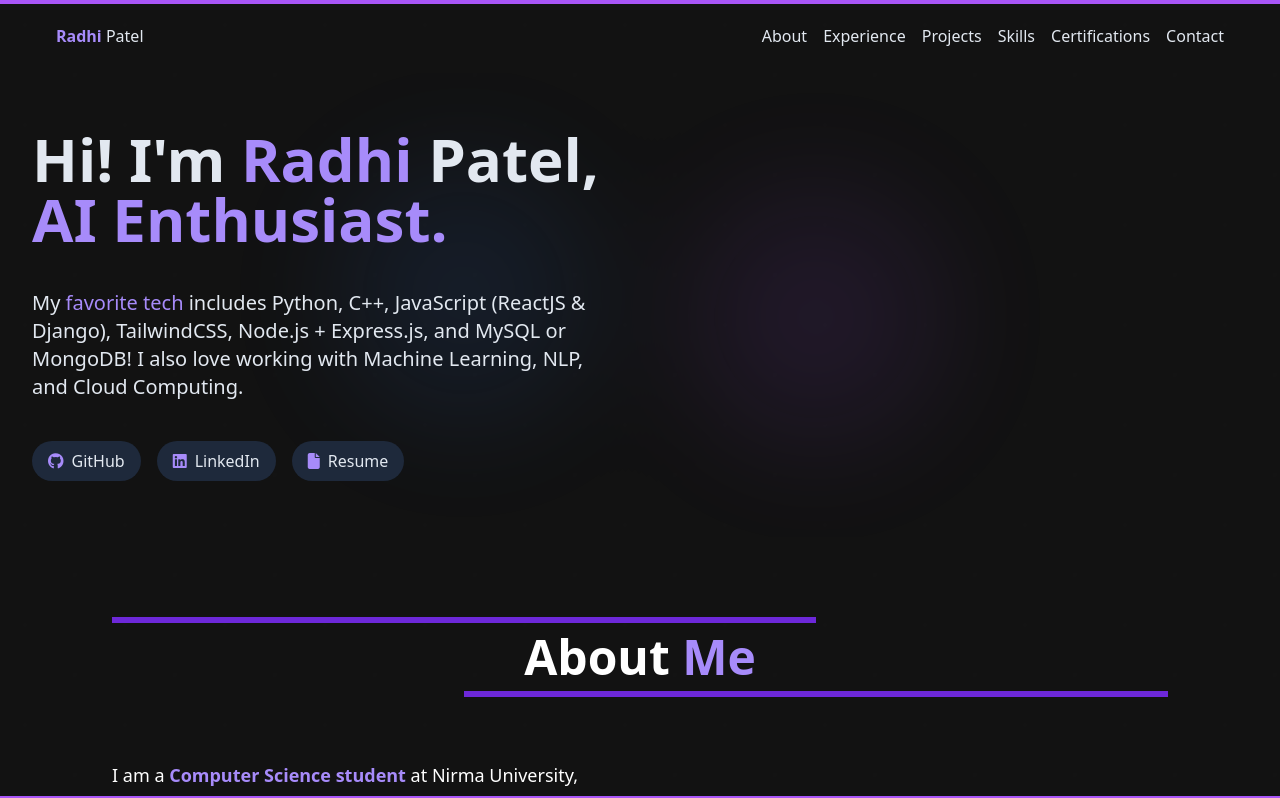
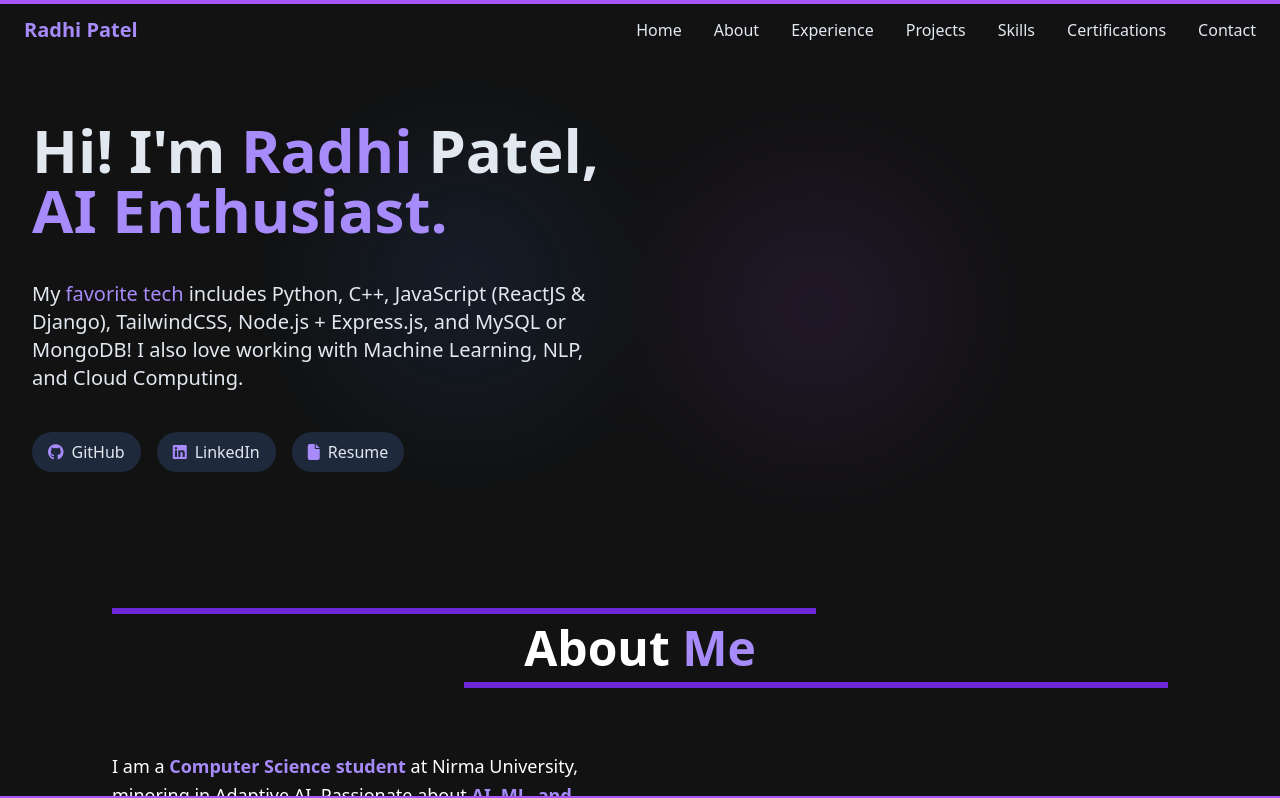
Before and after one commit to radhipatel157/Portfolio, a Next.js app: page / in a window 1280 px wide. Shown: the top 798 px of the page. Built offline with nearby package versions, Linux system fonts and the light colour scheme.

Commit message:
last commit

```diff
--- a/components/Hero.tsx
+++ b/components/Hero.tsx
@@ -1,116 +1,19 @@
-// "use client";
-
-// import { useEffect, useState } from 'react';
-// import { TypeAnimation } from 'react-type-animation';
-
-// export default function Hero() {
-//   const [mounted, setMounted] = useState(false);
-
-//   useEffect(() => {
-//     setMounted(true);
-//   }, []);
-
-//   return (
-//     <section id="home" className="grid grid-cols-1 lg:grid-cols-2 gap-10 py-8 sm:py-14 relative">
-//       {/* Decorative background elements */}
-//       <div className="absolute inset-0 overflow-hidden opacity-10 z-0">
-//         <div className="absolute top-1/4 right-1/4 w-64 h-64 bg-purple-500 rounded-full blur-3xl"></div>
-//         <div className="absolute bottom-1/4 left-1/4 w-64 h-64 bg-blue-500 rounded-full blur-3xl"></div>
-//       </div>
-
-//       <div className="flex flex-col lg:justify-center text-center lg:text-left gap-6 md:gap-8 lg:gap-10 z-10">
-//         <h2 className="font-semibold text-4xl sm:text-5xl md:text-6xl">
-//           Hi! I'm <span className="text-violet-400">Radhi</span> Patel,
-//           <br />
-//           {mounted && (
-//             <TypeAnimation
-//               sequence={[
-//                 'Software Developer.',
-//                 1000,
-//                 'Full Stack Developer.',
-//                 1000,
-//                 'AI Enthusiast.',
-//                 1000,
-
-
-//               ]}
-//               wrapper="span"
-//               speed={50}
-//               repeat={Infinity}
-//               className="text-violet-400"
-//             />
-//           )}
-//         </h2>
-//         <p className="text-base sm:text-lg md:text-xl">
-//           My <span className="text-violet-400">favorite tech</span> includes Python, C++, JavaScript
-//           (ReactJS & Django), TailwindCSS, Node.js + Express.js, and MySQL or MongoDB!
-//           I also love working with Machine Learning, NLP, and Cloud Computing.
-
-//         </p>
-
-//         <div className="flex flex-wrap gap-4 justify-center lg:justify-start">
-//           <a
-//             href="https://github.com/radhipatel157"
-//             target="_blank"
-//             rel="noopener noreferrer"
-//             className="flex items-center gap-2 px-4 py-2 rounded-full bg-slate-800 hover:bg-slate-700 transition-colors"
-//           >
-//             <i className="fa-brands fa-github text-violet-400"></i>
-//             <span>GitHub</span>
-//           </a>
-//           <a
-//             href="https://www.linkedin.com/in/radhi-patel1507/"
-//             target="_blank"
-//             rel="noopener noreferrer"
-//             className="flex items-center gap-2 px-4 py-2 rounded-full bg-slate-800 hover:bg-slate-700 transition-colors"
-//           >
-//             <i className="fa-brands fa-linkedin text-violet-400"></i>
-//             <span>LinkedIn</span>
-//           </a>
-//           <a
-//             href="https://drive.google.com/file/d/1j0v128nbWBuvbLH1_LToy2QbqvOcrTb-/view?usp=drive_link"
-//             target="_blank"
-//             rel="noopener noreferrer"
-//             className="flex items-center gap-2 px-4 py-2 rounded-full bg-slate-800 hover:bg-slate-700 transition-colors"
-//           >
-
-//             <i className="fa-solid fa-file text-violet-400"></i>
-//             <span>Resume</span>
-//           </a>
-
-//         </div>
-//       </div>
-
-//       {/* <div className="flex items-center justify-center z-10">
-//         <div className="relative w-64 h-64 sm:w-72 sm:h-72 md:w-80 md:h-80">
-//           <div className="absolute inset-0 rounded-full bg-violet-500 blur-3xl opacity-20 animate-pulse"></div>
-//           <div className="relative h-full w-full flex items-center justify-center">
-//             <span className="text-8xl"></span>
-//           </div>
-//         </div>
-//       </div> */}
-//     </section>
-// );
-// }
-
-
 "use client";
 
-import { useEffect, useState } from "react";
-import { TypeAnimation } from "react-type-animation";
+import { useEffect, useState } from 'react';
+import { TypeAnimation } from 'react-type-animation';
 
 export default function Hero() {
   const [mounted, setMounted] = useState(false);
 
   useEffect(() => {
     setMounted(true);
+
+
   }, []);
 
   return (
-    <section
-      id="home"
-      className="grid grid-cols-1 lg:grid-cols-2 gap-10 py-8 sm:py-14 relative"
-    >
+    <section id="home" className="grid grid-cols-1 lg:grid-cols-2 gap-10 py-8 sm:py-14 relative mt-16">
       {/* Decorative background elements */}
       <div className="absolute inset-0 overflow-hidden opacity-10 z-0">
         <div className="absolute top-1/4 right-1/4 w-64 h-64 bg-purple-500 rounded-full blur-3xl"></div>
@@ -119,17 +22,19 @@ export default function Hero() {
 
       <div className="flex flex-col lg:justify-center text-center lg:text-left gap-6 md:gap-8 lg:gap-10 z-10">
         <h2 className="font-semibold text-4xl sm:text-5xl md:text-6xl">
-          Hi! I&apos;m <span className="text-violet-400">Radhi</span> Patel,
+          Hi! I'm <span className="text-violet-400">Radhi</span> Patel,
           <br />
           {mounted && (
             <TypeAnimation
               sequence={[
-                "Software Developer.",
+                'Software Developer.',
                 1000,
-                "Full Stack Developer.",
+                'Full Stack Developer.',
                 1000,
-                "AI Enthusiast.",
+                'AI Enthusiast.',
                 1000,
+
+
               ]}
               wrapper="span"
               speed={50}
@@ -139,10 +44,10 @@ export default function Hero() {
           )}
         </h2>
         <p className="text-base sm:text-lg md:text-xl">
-          My <span className="text-violet-400">favorite tech</span> includes
-          Python, C++, JavaScript (ReactJS & Django), TailwindCSS, Node.js +
-          Express.js, and MySQL or MongoDB! I also love working with Machine
-          Learning, NLP, and Cloud Computing.
+          My <span className="text-violet-400">favorite tech</span> includes Python, C++, JavaScript
+          (ReactJS & Django), TailwindCSS, Node.js + Express.js, and MySQL or MongoDB!
+          I also love working with Machine Learning, NLP, and Cloud Computing.
+
         </p>
 
         <div className="flex flex-wrap gap-4 justify-center lg:justify-start">
@@ -170,11 +75,22 @@ export default function Hero() {
             rel="noopener noreferrer"
             className="flex items-center gap-2 px-4 py-2 rounded-full bg-slate-800 hover:bg-slate-700 transition-colors"
           >
+
             <i className="fa-solid fa-file text-violet-400"></i>
             <span>Resume</span>
           </a>
+
         </div>
       </div>
+
+      {/* <div className="flex items-center justify-center z-10">
+        <div className="relative w-64 h-64 sm:w-72 sm:h-72 md:w-80 md:h-80">
+          <div className="absolute inset-0 rounded-full bg-violet-500 blur-3xl opacity-20 animate-pulse"></div>
+          <div className="relative h-full w-full flex items-center justify-center">
+            <span className="text-8xl"></span>
+          </div>
+        </div>
+      </div> */}
     </section>
-  );
+);
 }
--- a/components/Navbar.tsx
+++ b/components/Navbar.tsx
@@ -1,72 +1,157 @@
+// "use client";
+
+// import { useState, useEffect } from "react";
+// import Link from "next/link";
+// import { FaBars, FaTimes } from "react-icons/fa";
+
+// export default function Navbar() {
+//   const [scrollY, setScrollY] = useState(0);
+//   const [menuOpen, setMenuOpen] = useState(false);
+
+//   const tabs = [
+//     { name: "Home", link: "/" },
+//     {name:"About",link:"#about"},
+//     { name: "Experience", link: "#experience" },
+//     { name: "Projects", link: "#projects" },
+//     { name: "Skills", link: "#skills" },
+
+//     { name: "Certifications", link: "#certifications" },
+//     { name: "Contact", link: "#contact" },
+//   ];
+
+//   useEffect(() => {
+//     const handleScroll = () => setScrollY(window.scrollY);
+//     window.addEventListener("scroll", handleScroll);
+//     return () => window.removeEventListener("scroll", handleScroll);
+//   }, []);
+
+//   return (
+//     <header
+//       className={`sticky top-0 z-10 px-6 flex items-center justify-between border-b border-solid duration-200 ${
+//         scrollY > 0 ? "py-4 bg-slate-950 border-violet-950" : "py-6 bg-transparent border-transparent"
+//       }`}
+//     >
+//       {/* Logo */}
+//       <h1 className="font-medium">
+//         <b className="font-bold text-violet-400">Radhi</b> <span>Patel</span>
+//       </h1>
+
+//       {/* Desktop Navigation */}
+//       <nav className="hidden sm:flex items-center gap-4">
+//         {tabs.map((tab, index) => (
+//           <Link key={index} href={tab.link} className="duration-200 hover:text-violet-400">
+//             {tab.name}
+//           </Link>
+//         ))}
+//       </nav>
+
+//       {/* Mobile Navigation Toggle */}
+//       <button className="sm:hidden text-2xl" onClick={() => setMenuOpen(!menuOpen)}>
+//         {menuOpen ? <FaTimes /> : <FaBars />}
+//       </button>
+
+//         {/* Mobile Menu */}
+//         {menuOpen && (
+//           <div className="fixed inset-0 top-16 bg-slate-950 z-50 sm:hidden">
+//             <div className="flex flex-col items-center gap-6 pt-10">
+//               {tabs.map((tab, index) => (
+//                 <Link
+//                   key={index}
+//                   href={tab.link}
+//                   className="text-xl duration-200 hover:text-violet-400"
+//                   onClick={() => setMenuOpen(false)}
+//                 >
+//                   {tab.name}
+//                 </Link>
+//               ))}
+//             </div>
+//           </div>
+//         )}
+//       </header>
+//     );
+//   }
+
+
+
 "use client";
 
 import { useState, useEffect } from "react";
-import Link from "next/link";
 import { FaBars, FaTimes } from "react-icons/fa";
 
 export default function Navbar() {
-  const [scrollY, setScrollY] = useState(0);
-  const [menuOpen, setMenuOpen] = useState(false);
+  const [isMenuOpen, setIsMenuOpen] = useState(false);
+  const [scrolled, setScrolled] = useState(false);
+
+  useEffect(() => {
+    const handleScroll = () => {
+      setScrolled(window.scrollY > 10);
+    };
+
+    window.addEventListener("scroll", handleScroll);
+    return () => window.removeEventListener("scroll", handleScroll);
+  }, []);
 
   const tabs = [
-    // { name: "Home", link: "/" },
-    {name:"About",link:"#about"},
+    { name: "Home", link: "/" },
+    { name: "About", link: "#about" },
     { name: "Experience", link: "#experience" },
     { name: "Projects", link: "#projects" },
     { name: "Skills", link: "#skills" },
-
     { name: "Certifications", link: "#certifications" },
     { name: "Contact", link: "#contact" },
   ];
 
-  useEffect(() => {
-    const handleScroll = () => setScrollY(window.scrollY);
-    window.addEventListener("scroll", handleScroll);
-    return () => window.removeEventListener("scroll", handleScroll);
-  }, []);
-
   return (
-    <header
-      className={`sticky top-0 z-10 px-6 flex items-center justify-between border-b border-solid duration-200 ${
-        scrollY > 0 ? "py-4 bg-slate-950 border-violet-950" : "py-6 bg-transparent border-transparent"
+    <nav
+      className={`fixed top-0 left-0 right-0 z-50 transition-all duration-300 ${
+        scrolled
+          ? "bg-opacity-80 backdrop-filter backdrop-blur-lg shadow-md bg-slate-950"
+          : "bg-opacity-0"
       }`}
     >
-      {/* Logo */}
-      <h1 className="font-medium">
-        <b className="font-bold text-violet-400">Radhi</b> <span>Patel</span>
-      </h1>
+      <div className="container mx-auto px-6 py-4 flex justify-between items-center">
+        {/* Logo */}
+        <h1 className="text-xl font-bold text-violet-400">Radhi Patel</h1>
 
-      {/* Desktop Navigation */}
-      <nav className="hidden sm:flex items-center gap-4">
-        {tabs.map((tab, index) => (
-          <Link key={index} href={tab.link} className="duration-200 hover:text-violet-400">
-            {tab.name}
-          </Link>
-        ))}
-      </nav>
+        {/* Desktop Menu */}
+        <div className="hidden md:flex space-x-8">
+          {tabs.map((tab, index) => (
+            <a
+              key={index}
+              href={tab.link}
+              className="hover:text-violet-400 transition duration-300"
+            >
+              {tab.name}
+            </a>
+          ))}
+        </div>
 
-      {/* Mobile Navigation Toggle */}
-      <button className="sm:hidden text-2xl" onClick={() => setMenuOpen(!menuOpen)}>
-        {menuOpen ? <FaTimes /> : <FaBars />}
-      </button>
+        {/* Mobile Menu Button */}
+        <button
+          className="md:hidden focus:outline-none text-2xl"
+          onClick={() => setIsMenuOpen(!isMenuOpen)}
+        >
+          {isMenuOpen ? <FaTimes /> : <FaBars />}
+        </button>
+      </div>
 
       {/* Mobile Menu */}
-      {menuOpen && (
-        <div className="fixed inset-0 top-16 bg-slate-950 z-50 sm:hidden">
-          <div className="flex flex-col items-center gap-6 pt-10">
+      {isMenuOpen && (
+        <div className="md:hidden mt-4 bg-slate-950 bg-opacity-90 backdrop-filter backdrop-blur-lg rounded-lg p-4">
+          <div className="flex flex-col space-y-4">
             {tabs.map((tab, index) => (
-              <Link
+              <a
                 key={index}
                 href={tab.link}
-                className="text-xl duration-200 hover:text-violet-400"
-                onClick={() => setMenuOpen(false)}
+                className="hover:text-violet-400 transition duration-300"
+                onClick={() => setIsMenuOpen(false)}
               >
                 {tab.name}
-              </Link>
+              </a>
             ))}
           </div>
         </div>
       )}
-    </header>
+    </nav>
   );
 }
```
